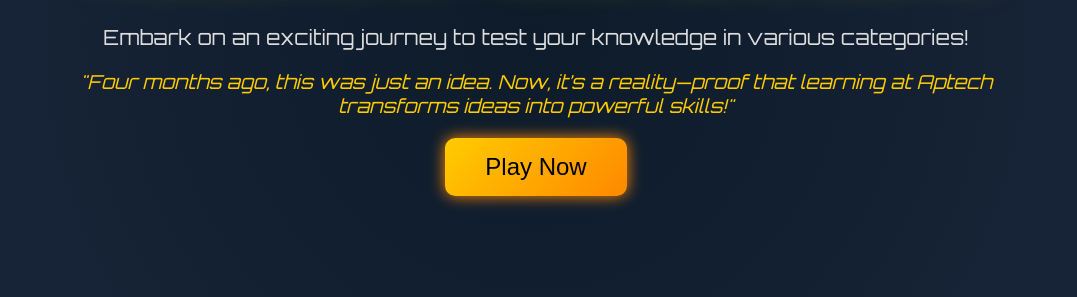
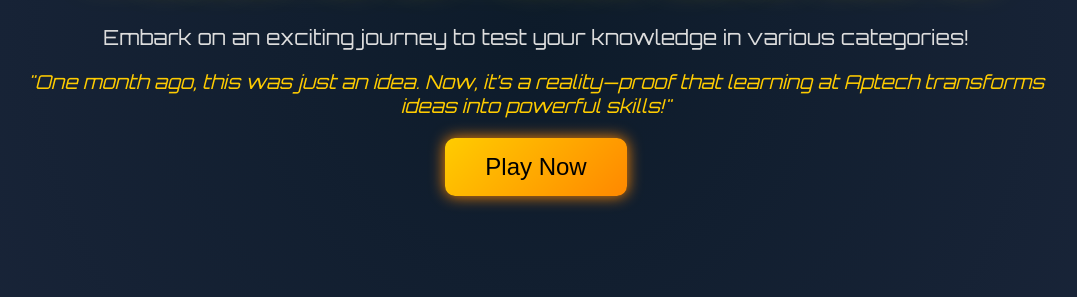
Before and after one commit to JasperZeroes/adse_mind_games, a plain HTML site: page Quizgamehome.html in a window 1280 px wide. Shown: the part 363-660 px from the top of the page, without its empty margins (104-1181 px from the left). Drawn offline with Linux system fonts and the light colour scheme.

Commit message:
home page edit

```diff
--- a/Quizgamehome.html
+++ b/Quizgamehome.html
@@ -69,7 +69,7 @@
     <div class="container">
         <h1>Welcome to ADSE Quiz Game</h1>
         <p>Embark on an exciting journey to test your knowledge in various categories!</p>
-        <p class="quote">"Four months ago, this was just an idea. Now, it’s a reality—proof that learning at Aptech transforms ideas into powerful skills!"</p>
+        <p class="quote">"One month ago, this was just an idea. Now, it’s a reality—proof that learning at Aptech transforms ideas into powerful skills!"</p>
         <button class="play-button" onclick="window.location.href='game1.html'">Play Now</button>
     </div>
 </body>
```
